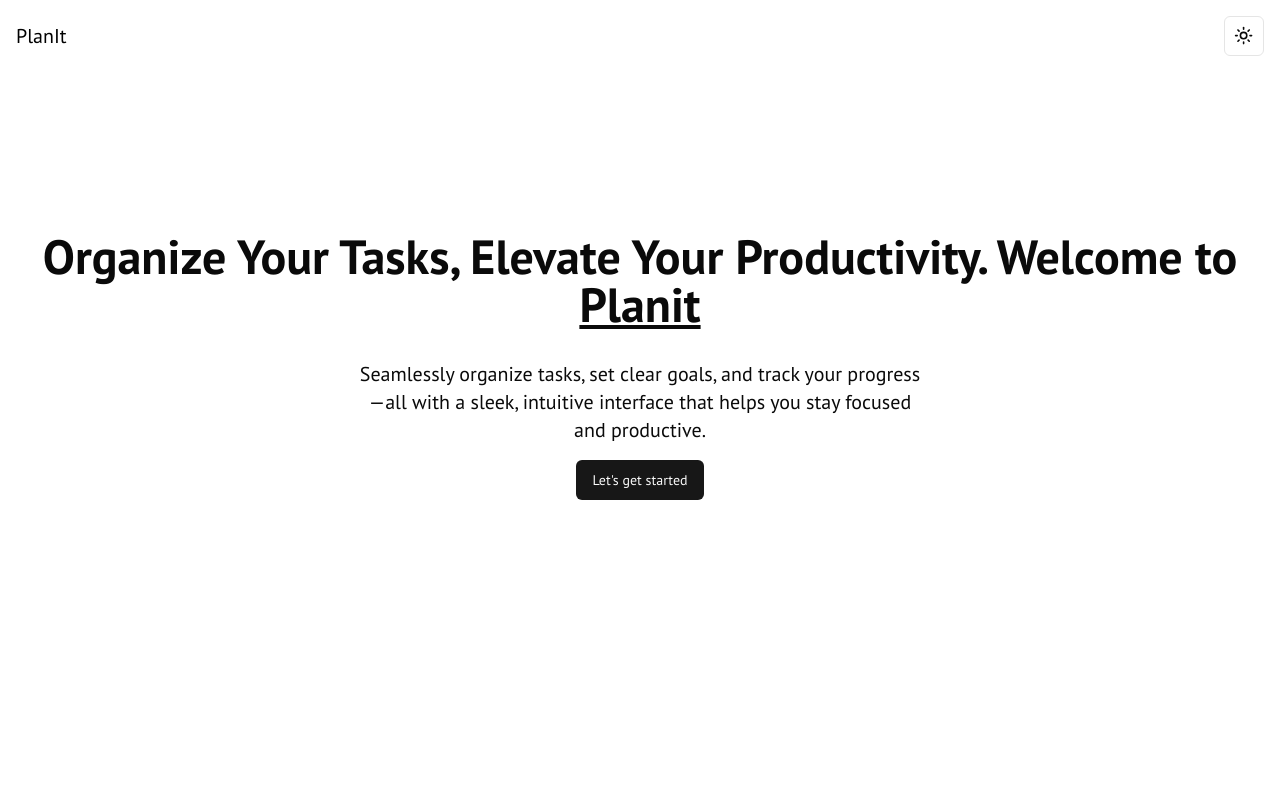
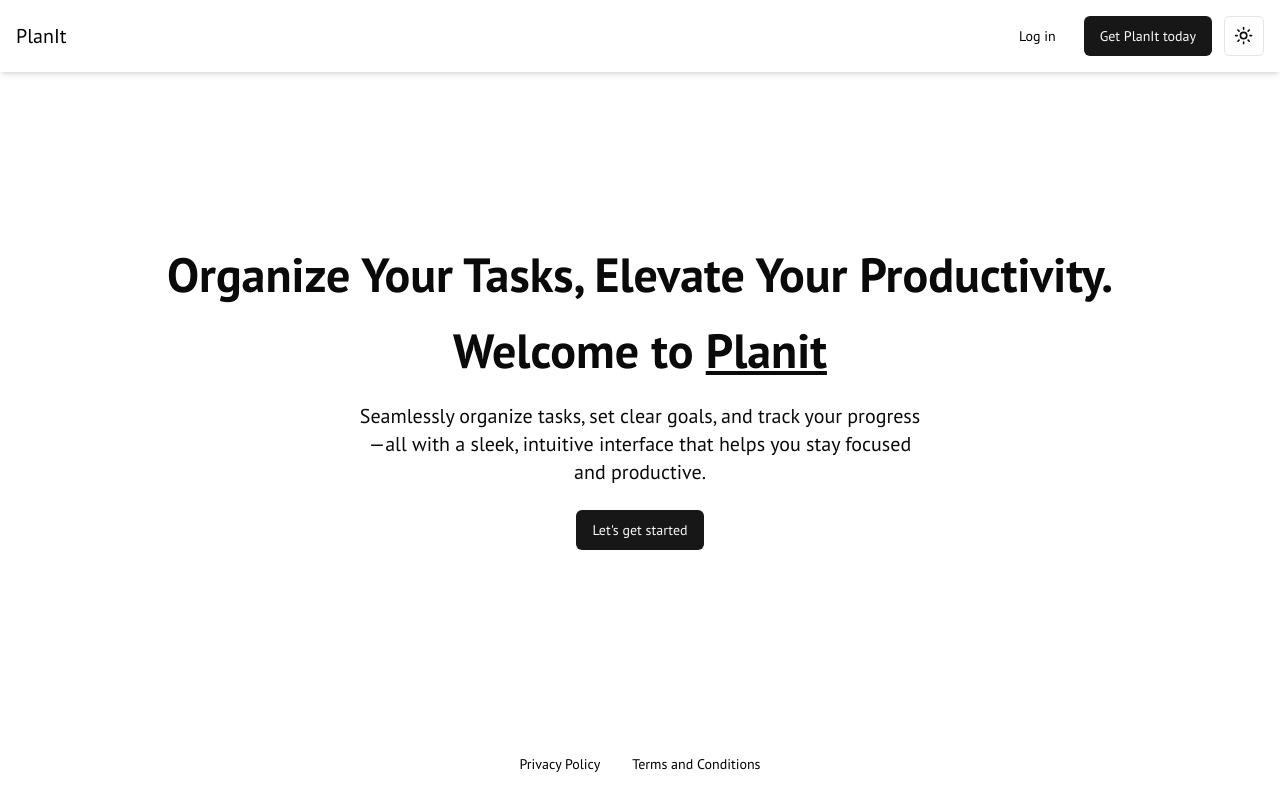
Before and after one commit to mohdsahil36/Task-Management-Application, a Next.js app: page / in a window 1280 px wide. Built offline with nearby package versions, Linux system fonts and the light colour scheme.

Commit message:
homepage-ui complete

```diff
--- a/app/layout.tsx
+++ b/app/layout.tsx
@@ -1,6 +1,7 @@
 import localFont from "next/font/local";
 import { Poppins ,PT_Sans} from "next/font/google";
 import "./globals.css";
+import { Metadata } from "next";
 import { ThemeProvider } from "./components/context/theme-provider";
 
 const geistSans = localFont({
@@ -28,6 +29,12 @@ const ptSans = PT_Sans({
   variable: "--font-pt-sans",
 });
 
+
+export const metadata: Metadata = {
+  title: 'PlanIt - Stay on Top of Your Tasks, Anytime, Anywhere',
+  description: 'Streamline your workflow with an intuitive task manager designed for efficiency and simplicity.',
+}
+
 export default function RootLayout({
   children,
 }: Readonly<{
@@ -36,7 +43,7 @@ export default function RootLayout({
   return (
     <html lang="en">
       <body
-        className={`${geistSans.variable} ${geistMono.variable} ${ptSans.variable} antialiased`}
+        className={`${geistSans.variable} ${geistMono.variable} ${ptSans.variable} ${poppins.variable} antialiased`}
       >
         <ThemeProvider
           attribute="class"
--- a/app/page.tsx
+++ b/app/page.tsx
@@ -1,26 +1,26 @@
 import Header from '@/components/Header';
-import Image from 'next/image';
-import Banner from '../public/Banner.jpg'
-import { Button } from "@/components/ui/button"
+import Footer from '@/components/Footer';
+import { Button } from "@/components/ui/button";
 
 export default function HomePage() {
   return (
-    <div className="flex flex-col min-h-screen overflow-hidden">
+    <div className="flex flex-col min-h-screen">
       <Header />
-      <main className='h-full pt-40'>
-        <div className='min-h-full flex flex-col'>
-          <div className='introductions flex flex-col items-center justify-center md:justify-start text-center gap-y-4 flex-1 px-6 pb-10'>
-            <h1 className="text-4xl sm:text-5xl font-bold leading-tight mb-4">
-              Organize Your Tasks, Elevate Your Productivity.
-              Welcome to <span className='underline'>Planit</span>
-            </h1>
-            <h2 className="text-lg sm:text-xl font-medium max-w-xl mx-auto">
-              Seamlessly organize tasks, set clear goals, and track your progress—all with a sleek, intuitive interface that helps you stay focused and productive.
-            </h2>
-            <Button>Let's get started</Button>
-          </div>
+      <main className="flex-1 flex flex-col items-center justify-center px-4 py-10 sm:px-8">
+        <div className="flex flex-col items-center justify-center text-center gap-y-4">
+          <h1 className="text-4xl sm:text-5xl font-bold leading-tight mb-3">
+            Organize Your Tasks, Elevate Your Productivity.
+          </h1>
+          <h2 className="text-4xl sm:text-5xl font-bold leading-tight mb-3">
+            Welcome to <span className='underline'>Planit</span>
+          </h2>
+          <h2 className="text-lg sm:text-xl font-medium max-w-xl mx-auto mb-2">
+            Seamlessly organize tasks, set clear goals, and track your progress—all with a sleek, intuitive interface that helps you stay focused and productive.
+          </h2>
+          <Button>Let's get started</Button>
         </div>
       </main>
+      <Footer />
     </div>
   );
 }
--- a/components/Footer.tsx
+++ b/components/Footer.tsx
@@ -1,9 +1,16 @@
-import React from 'react';
+import { Button } from './ui/button';
 
-export default function Footer(){
-    return(
-        <>
-            <h1>This is footer</h1>
-        </>
-    )
+export default function Footer() {
+  return (
+    <footer className="sticky bottom-0 w-full bg-white dark:bg-black shadow-md p-4">
+      <div className='flex items-center justify-between md:justify-center'>
+        <Button className='bg-transparent text-black dark:text-white hover:bg-accent'>
+          Privacy Policy
+        </Button>
+        <Button className='bg-transparent text-black dark:text-white hover:bg-accent'>
+          Terms and Conditions
+        </Button>
+      </div>
+    </footer>
+  );
 }
--- a/components/Header.tsx
+++ b/components/Header.tsx
@@ -1,14 +1,19 @@
 import { ModeToggle } from '@/app/components/ui/mode-toggle';
+import { Button } from './ui/button';
 
 export default function Header() {
-    return (
-        <div className='flex items-center justify-between p-4'>
-            <div className='flex items-center'>
-                <span className='text-xl text-black dark:text-white'>PlanIt</span>
-            </div>
-            <div>
-                <ModeToggle />
-            </div>
+  return (
+    <header className="sticky top-0 w-full z-50 bg-white dark:bg-black shadow-md p-4">
+      <div className='flex items-center justify-between'>
+        <span className='hidden md:block text-xl text-black dark:text-white'>PlanIt</span>
+        <div className='flex w-full md:w-auto justify-between md:justify-start items-center'>
+          <Button className='bg-transparent text-black dark:text-white hover:bg-accent'>
+            Log in
+          </Button>
+          <Button className='mx-3'>Get PlanIt today</Button>
+          <ModeToggle />
         </div>
-    );
+      </div>
+    </header>
+  );
 }
```
